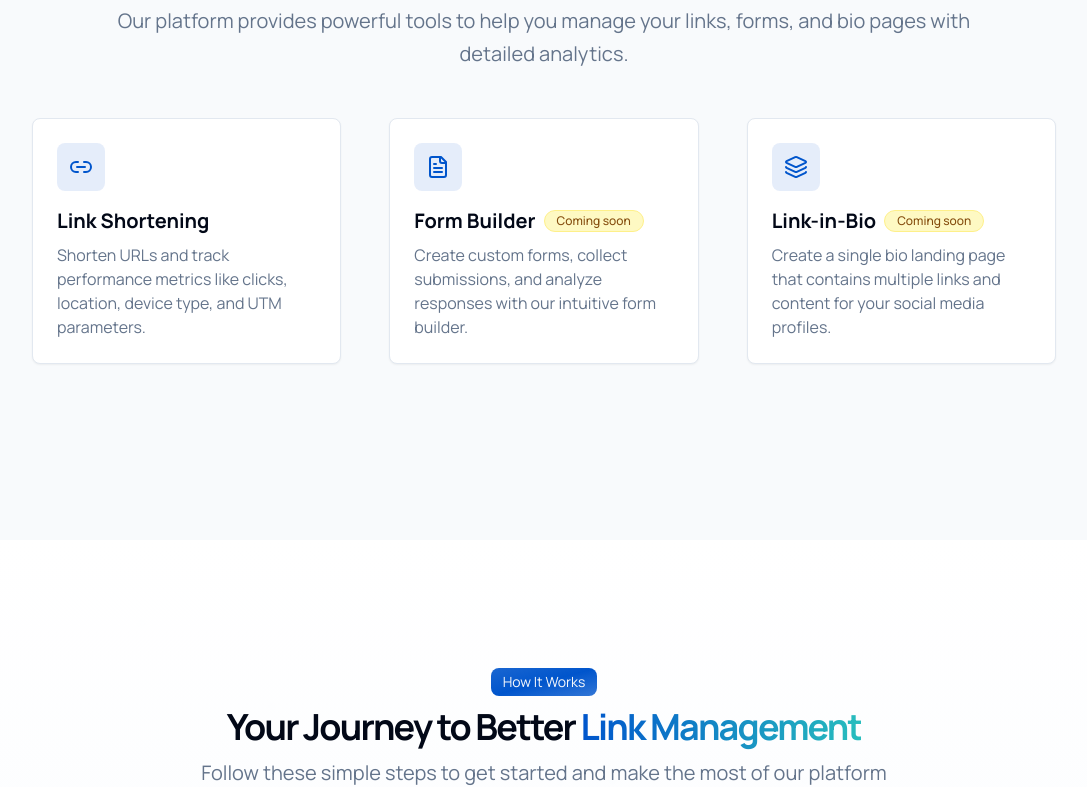
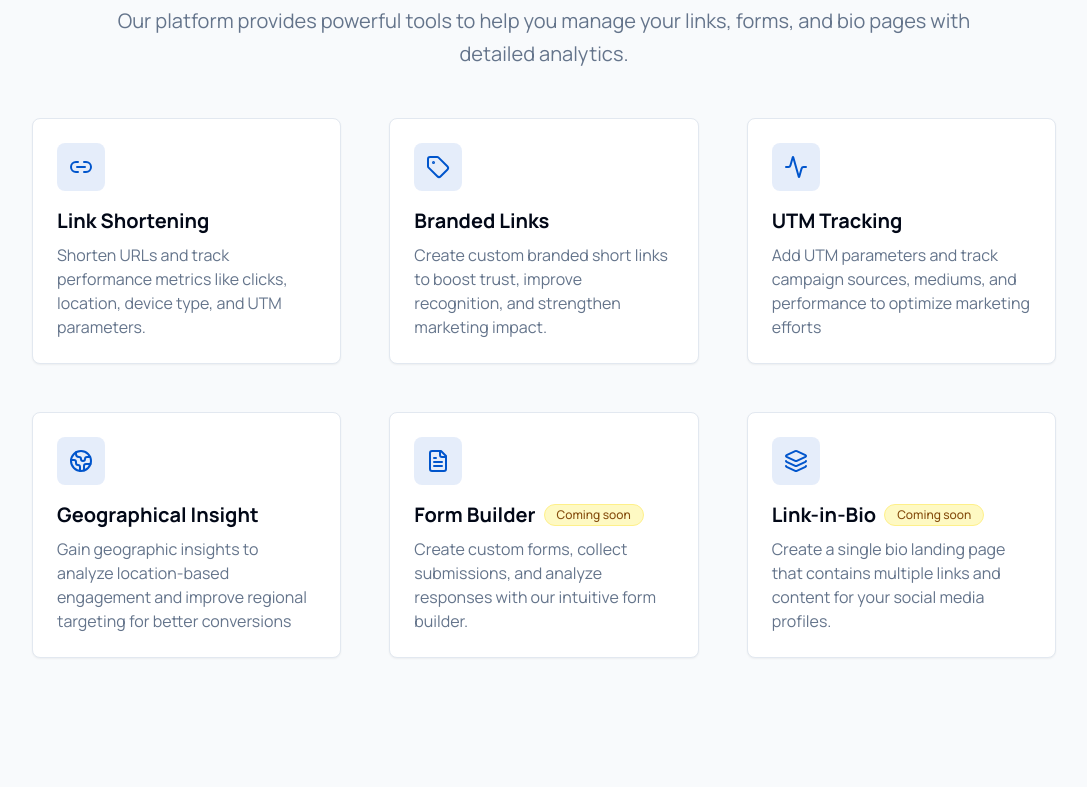
Before and after one commit to aryanpathak989/wimurl-shortner, a Next.js app in the folder frontend/: page / in a window 1280 px wide. Shown: the part 1013-1800 px from the top of the page, without its empty margins (96-1183 px from the left). Built offline with nearby package versions, Linux system fonts and the light colour scheme; no server answers.

Commit message:
adding features section

```diff
--- a/frontend/app/page.tsx
+++ b/frontend/app/page.tsx
@@ -2,14 +2,20 @@
 import Link from "next/link"
 import Image from "next/image"
 import {
+  Activity,
   ArrowRight,
+  BadgePercent,
   BarChart3,
+  BrainCircuit,
   ExternalLink,
   FileText,
+  Globe2,
   Layers,
   Link2,
   MousePointerClick,
   Smartphone,
+  Tag,
+  TrainTrack,
 } from "lucide-react"
 import { motion } from "framer-motion"
 
@@ -148,6 +154,39 @@ const { isAuthenticated, profile, firstName } = useAuthProfile()
                   <h3 className="text-xl font-bold">Link Shortening</h3>
                   <p className="text-muted-foreground">
                     Shorten URLs and track performance metrics like clicks, location, device type, and UTM parameters.
+                  </p>
+                </div>
+              </motion.div>
+                            <motion.div className="flex flex-col justify-center space-y-4 rounded-lg border bg-background p-6 shadow-sm gradient-card-hover hover-lift">
+                <div className="flex h-12 w-12 items-center justify-center rounded-lg bg-primary/10">
+                  <Tag className="h-6 w-6 text-primary" />
+                </div>
+                <div className="space-y-2">
+                  <h3 className="text-xl font-bold">Branded Links</h3>
+                  <p className="text-muted-foreground">
+                    Create custom branded short links to boost trust, improve recognition, and strengthen marketing impact.
+                  </p>
+                </div>
+              </motion.div>
+                            <motion.div className="flex flex-col justify-center space-y-4 rounded-lg border bg-background p-6 shadow-sm gradient-card-hover hover-lift">
+                <div className="flex h-12 w-12 items-center justify-center rounded-lg bg-primary/10">
+                  <Activity className="h-6 w-6 text-primary" />
+                </div>
+                <div className="space-y-2">
+                  <h3 className="text-xl font-bold">UTM Tracking</h3>
+                  <p className="text-muted-foreground">
+                    Add UTM parameters and track campaign sources, mediums, and performance to optimize marketing efforts
+                  </p>
+                </div>
+              </motion.div>
+                            <motion.div className="flex flex-col justify-center space-y-4 rounded-lg border bg-background p-6 shadow-sm gradient-card-hover hover-lift">
+                <div className="flex h-12 w-12 items-center justify-center rounded-lg bg-primary/10">
+                  <Globe2 className="h-6 w-6 text-primary" />
+                </div>
+                <div className="space-y-2">
+                  <h3 className="text-xl font-bold">Geographical Insight</h3>
+                  <p className="text-muted-foreground">
+                    Gain geographic insights to analyze location-based engagement and improve regional targeting for better conversions
                   </p>
                 </div>
               </motion.div>
```
